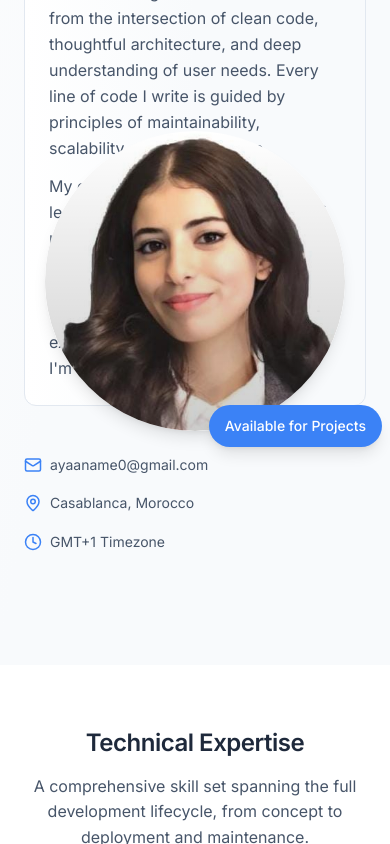
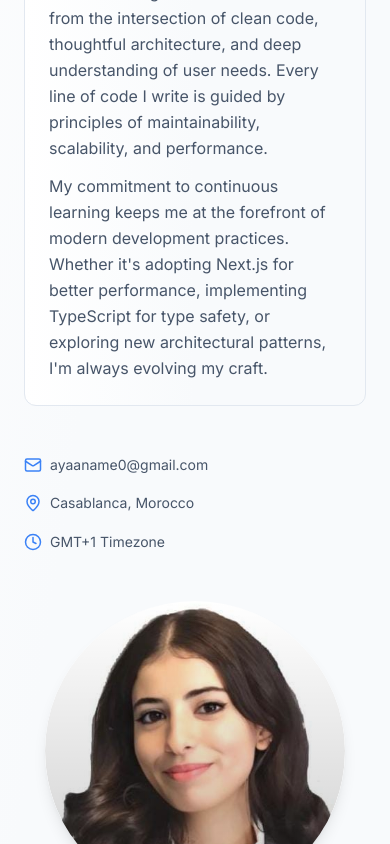
Before and after one commit to ayaaas/portflio_aya, a React (Vite) app: page /about-me-personal-narrative in a window 390 px wide. Shown: the part 1740-2584 px from the top of the page. Built offline with nearby package versions, Linux system fonts and the light colour scheme.

Commit message:
Update index.jsx

```diff
--- a/src/pages/about-me-personal-narrative/index.jsx
+++ b/src/pages/about-me-personal-narrative/index.jsx
@@ -81,9 +81,10 @@ const AboutMePersonalNarrative = () => {
               </div>
 <div className="grid grid-cols-1 lg:grid-cols-2 gap-12 lg:gap-16 items-center">
   {/* Profile Image */}
-  <div className="order-2 lg:order-1" style={{ marginTop: '-40rem' }}>
-    <ProfileImage />
-  </div>
+ <div className="order-2 lg:order-1 mt-0 lg:-mt-[40rem]">
+  <ProfileImage />
+</div>
+
 
   {/* Personal Story */}
   <div className="order-1 lg:order-2">
```
